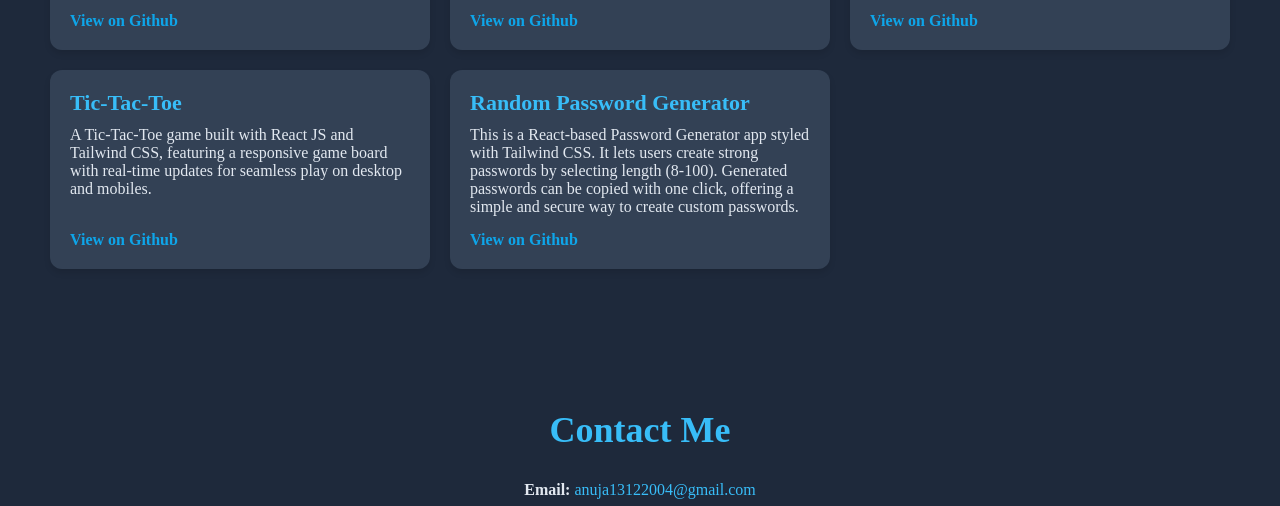
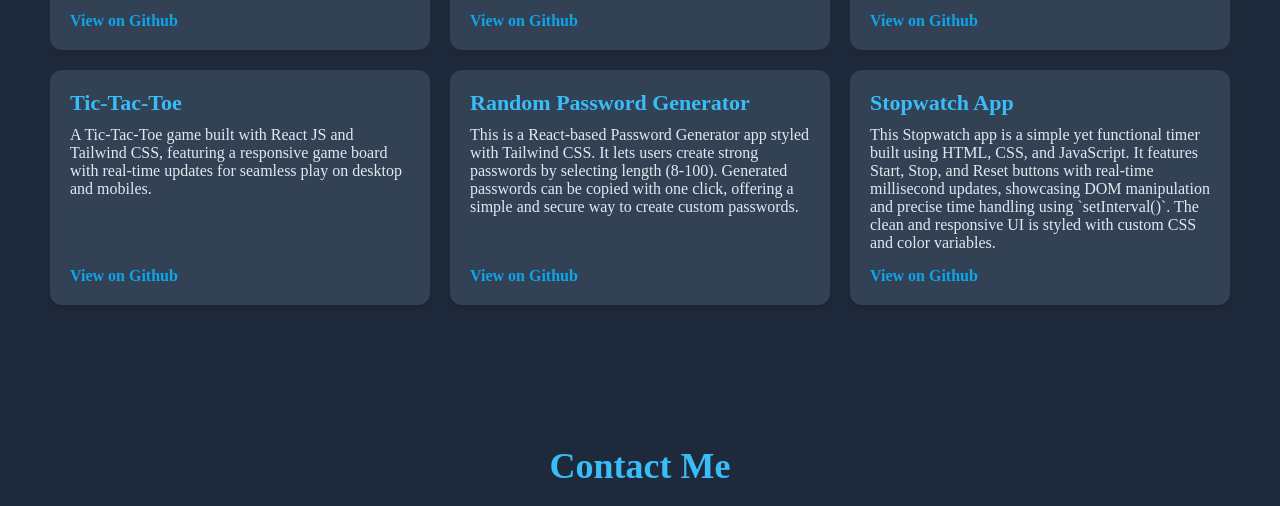
Before and after one commit to 05Anuja/Portfolio, a plain HTML site: page index.html in a window 1280 px wide. Shown: the part 2070-2576 px from the top of the page. Drawn offline with Linux system fonts and the light colour scheme.

Commit message:
Added new project

```diff
--- a/index.html
+++ b/index.html
@@ -154,6 +154,14 @@
         </p>
         <a href="https://github.com/05Anuja" class="project-link" target="_blank">View on Github</a>
       </div>
+
+      <div class="project-card">
+        <h3>Stopwatch App</h3>
+        <p>
+          This Stopwatch app is a simple yet functional timer built using HTML, CSS, and JavaScript. It features Start, Stop, and Reset buttons with real-time millisecond updates, showcasing DOM manipulation and precise time handling using `setInterval()`. The clean and responsive UI is styled with custom CSS and color variables.
+        </p>
+        <a href="https://github.com/05Anuja" class="project-link" target="_blank">View on Github</a>
+      </div>
     </div>
   </section>
 
```
